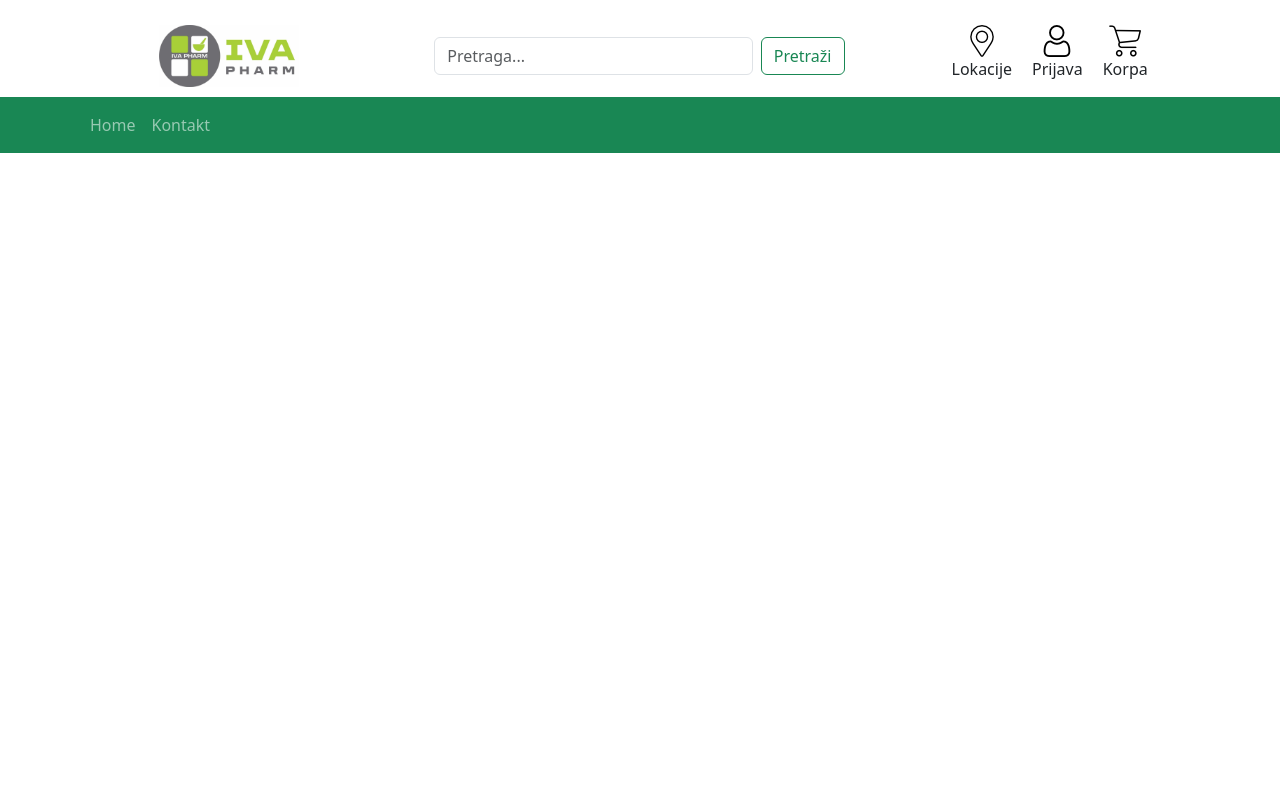
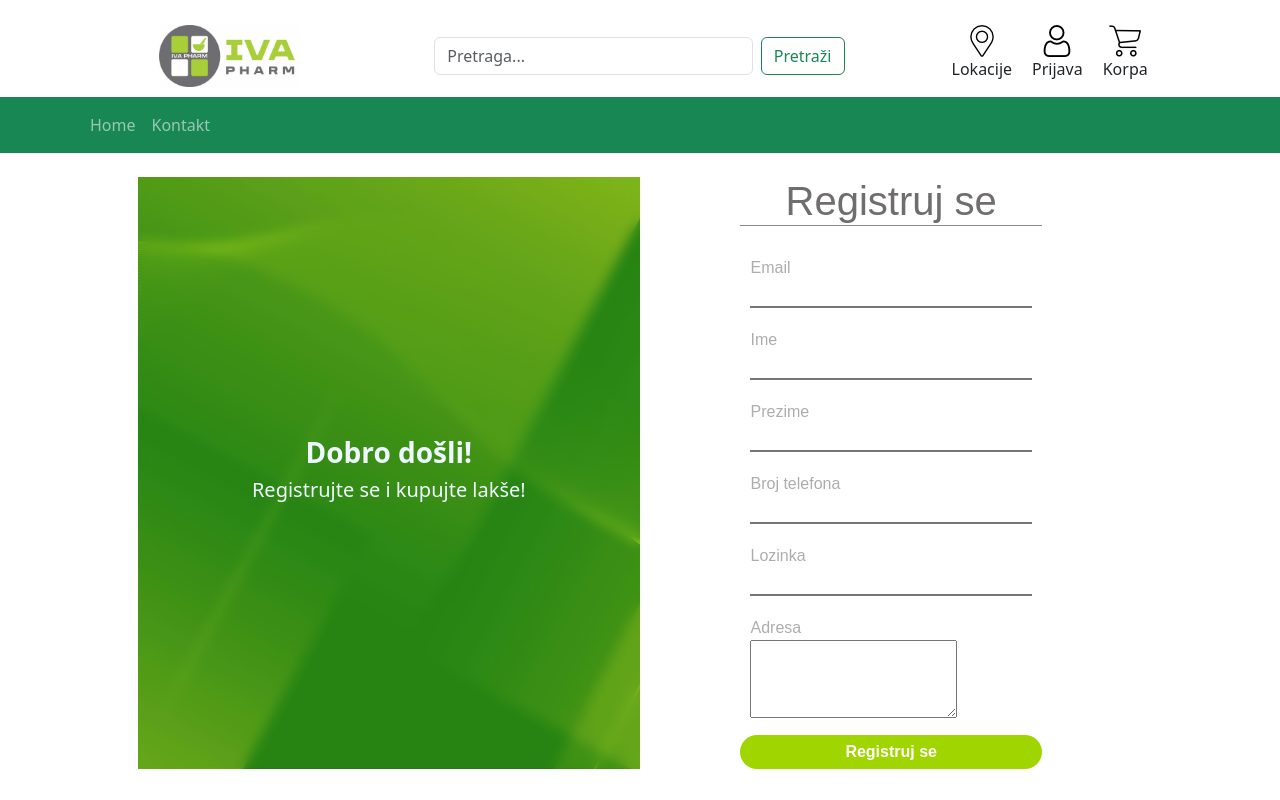
Before and after one commit to AnesKostreba/Iva-Front-End, a React (Create React App) app: page /user/register in a window 1280 px wide. Built offline with nearby package versions, Linux system fonts and the light colour scheme.

Commit message:
Implement registration page

```diff
--- a/src/Components/UserRegistrationPage/UserRegistrationPage.css
+++ b/src/Components/UserRegistrationPage/UserRegistrationPage.css
@@ -0,0 +1,121 @@
+.loginPage{
+    height: 80%;
+}
+.first{
+    width: 40%;
+    position: relative;
+    background-image: url(../UserLoginPage/Images/abstract-background-green-1-scaled.jpg);
+    background-repeat: no-repeat;
+    background-size: cover;
+}
+.overly{
+    position: absolute;
+    top: 0;
+    left: 0;
+    width: 100%;
+    height: 100%;
+    background-color: 255,255,255, 0,5;
+    backdrop-filter: blur(6px);
+    z-index: 1;
+}
+.content{
+    position: relative;
+    z-index: 2;
+    justify-content: center;
+    align-items: center;
+    text-align: center;
+    flex-direction: column;
+    height: 100%;
+    display: flex;
+    color: aliceblue;
+}
+.contentText{
+    font-weight: 700;
+}
+
+.secound{
+    margin: 0;
+    padding: 0;
+    font-family: 'Montserrat', sans-serif;
+    width: 40%;
+    height: 100%;
+    overflow: hidden;
+}
+.center{
+    display: flex;
+    justify-content: center;
+    align-items: center;
+    height: 100%;
+}
+.center h1{
+    text-align: center;
+    margin-bottom: 20px;
+    border-bottom: 1px solid #8e8a8a;
+    color: #6f6d6d;
+}
+.center form{
+    width: 60%;
+}
+form .text_field{
+    padding: 10px;
+}
+.text_field input{
+    border-top: none;
+    border-left: none;
+    border-right: none;
+    width: 100%;
+}
+
+.text_field label{
+    color: #adadad;
+}
+.pass{
+    margin: 5px 0 20px 5px;
+    color: #646262;
+    cursor: pointer;
+}
+.pass:hover{
+    text-decoration: underline;
+}
+.submit{
+    width: 100%;
+    border-radius: 25px;
+    font-size: 16px;
+    padding: 5px;
+    border: 1px solid;
+    border-color: #a0d500;
+    border: none;
+    font-weight: 700;
+    cursor: pointer;
+}
+.signup_link{
+    margin: 30px 0;
+    text-align: center;
+    font-size: 16px;
+}
+.signup_link a{
+    color: #a0d500;
+    text-decoration: none;
+}
+.alert-danger{
+    width: 100%;
+    justify-content: center !important;
+    display: flex;
+    align-items: center;
+}
+@media(max-width: 750px){
+    .first{
+        display: none;
+    }
+    .secound{
+        width: 100%;
+    }
+    .center form{
+        width: 100%;
+    }
+}
+@media(max-width: 800px){
+    .center form{
+        width: 90%;
+    }
+}
--- a/src/Components/UserRegistrationPage/UserRegistrationPage.tsx
+++ b/src/Components/UserRegistrationPage/UserRegistrationPage.tsx
@@ -1,7 +1,189 @@
+import { useState } from 'react';
 import './UserRegistrationPage.css';
+import api, { ApiResponse } from '../../api/api';
+import { Link, useNavigate } from 'react-router-dom';
+import { Alert, Button } from 'react-bootstrap';
+
+interface UserRegistrationPage{
+    formData?:{
+        email?: string;
+        password?: string;
+        forname?: string;
+        surname?: string;
+        phone?: string;
+        address?: string;
+    };
+
+    message?: string;
+
+    isRegistrationComplete: boolean;
+
+}
 
 export const UserRegistrationPage = () =>{
+    const[userState, setUserState] = useState<UserRegistrationPage>({
+        formData:{
+            email: '',
+            password: '',
+            forname: '',
+            surname: '',
+            phone: '',
+            address: ''
+        },
+        isRegistrationComplete: false,
+    })
+
+    const formInputChanged = (event: React.ChangeEvent<HTMLInputElement>) =>{
+        const {id, value} = event.target;
+        setUserState((prevState)=> ({
+            ...prevState,
+            formData: {
+                ...prevState.formData,
+                [id]: value,
+            },
+        }));
+    };
+
+    const doRegister = () =>{
+        const data = {
+            email: userState.formData?.email,
+            password: userState.formData?.password,
+            forname: userState.formData?.forname,
+            surname: userState.formData?.surname,
+            phoneNumber: userState.formData?.phone,
+            postalAddress: userState.formData?.address
+        }
+        api('auth/user/register/','post',data)
+            .then((res? : ApiResponse)=>{
+                console.log(res)
+                if(res?.status === 'error'){
+                    setErrorMessage('Unesite odgovarajuce podatke!');
+                    return;
+                }
+
+                if(res?.data.statusCode !== undefined){
+                    handleErrors(res.data);
+                    return;
+                }
+
+                registrationComplete();
+            })
+    }
+
+    const handleErrors = (data: any) =>{
+        let message = '';
+
+        switch(data.statusCode){
+            case -6001: message = 'This account already exists!';
+            break;
+        }
+
+        setErrorMessage(message)
+    }
+
+    const setErrorMessage = (message: string) =>{
+        setUserState(prevState =>({
+            ...prevState,
+            message: message
+        }))
+    }
+
+    const navigate = useNavigate();
+    const registrationComplete = () =>{
+        setUserState(prevState => ({
+            ...prevState,
+            isRegistrationComplete: true
+        }))
+        navigate('/user/login')
+    }
+
+    const renderForm = ()=>{
+        return(
+            <div className="loginPage container-fluid d-flex flex-direction-row mt-4 justify-content-center">
+            <div className=" bg-danger first">
+                <div className="overly"></div>
+                <div className="content ">
+                    <h3 className="contentText">Dobro došli!</h3>
+                    <h5 className="">Registrujte se i kupujte lakše!</h5>
+                </div>
+            </div>
+
+            <div className="secound">
+                <div className="center">
+                    <form method="post" action="">
+                        <h1>Registruj se</h1>
+                        <div className="text_field">
+                            <label htmlFor="email">Email</label><br />
+                            <input type="email" id="email" required
+                                                                value={userState.formData?.email}
+                                                                onChange={event => formInputChanged(event as any)} />
+                        </div>
+
+                        <div className="text_field">
+                            <label htmlFor="forname">Ime</label><br />
+                            <input type="text" id="forname" required
+                                                                value={userState.formData?.forname}
+                                                                onChange={event => formInputChanged(event as any)} />
+                        </div>
+                        <div className="text_field">
+                            <label htmlFor="surname">Prezime</label><br />
+                            <input type="text" id="surname" required
+                                                                value={userState.formData?.surname}
+                                                                onChange={event => formInputChanged(event as any)} />
+                        </div>
+                        <div className="text_field">
+                            <label htmlFor="phone">Broj telefona</label><br />
+                            <input type="phone" id="phone" required
+                                                                value={userState.formData?.phone}
+                                                                onChange={event => formInputChanged(event as any)} />
+                        </div>
+                        <div className="text_field">
+                            <label htmlFor="password">Lozinka</label><br />
+                            <input type="password" id="password" required
+                                                                value={userState.formData?.password}
+                                                                onChange={event => formInputChanged(event as any)}  />
+                        </div>
+                        <div className="text_field">
+                            <label htmlFor="address">Adresa</label><br />
+                            <textarea id="address" rows={3}
+                                                                value={userState.formData?.address}
+                                                                onChange={event => formInputChanged(event as any)} />
+                        </div>
+
+                        <Button className="submit" variant="primary"
+                                onClick={ ()=> { doRegister() } }>
+                            Registruj se
+                        </Button>
+
+                    </form>
+
+                </div>
+                <Alert variant="danger"
+                       className= {userState.message ? 'alert-danger' : 'd-none'}>
+                       { userState.message }
+                </Alert>
+            </div>
+
+        </div>
+        )
+    }
+    const renderRegistrationCompleteMessage = ()=>{
+        return(
+            <div>
+                <p>
+                    Uspesno ste se registrovali.<br/>
+                    <Link to='/user/login'>Kliknite ovde</Link>
+                    da biste se ulogovali.
+                </p>
+            </div>
+        )
+    }
+
+
     return(
-        <div></div>
+
+          <div>
+                {userState.isRegistrationComplete === false ? renderForm() : renderRegistrationCompleteMessage()}
+          </div>
     )
 }
--- a/src/index.tsx
+++ b/src/index.tsx
@@ -12,6 +12,8 @@ import { BrowserRouter, Route, Routes } from 'react-router-dom';
 import Header from './Components/Header/Header';
 import { MainMenuItem, Menu } from './Components/MainMenu/Menu';
 import { HomePage } from './Components/HomePage/HomePage';
+import { UserLoginPage } from './Components/UserLoginPage/UserLoginPage';
+import { UserRegistrationPage } from './Components/UserRegistrationPage/UserRegistrationPage';
 
 const generateMenuItems = ():MainMenuItem[] =>{
   return[
@@ -28,9 +30,10 @@ root.render(
     <BrowserRouter>
       <Header/>
       <Menu items={generateMenuItems()}/>
-
       <Routes>
         <Route path='/' element={<HomePage/>}/>
+        <Route path='/user/login' element={<UserLoginPage/>}/>
+        <Route path='/user/register' element={<UserRegistrationPage/>}/>
       </Routes>
     </BrowserRouter>
   </React.StrictMode>
```
